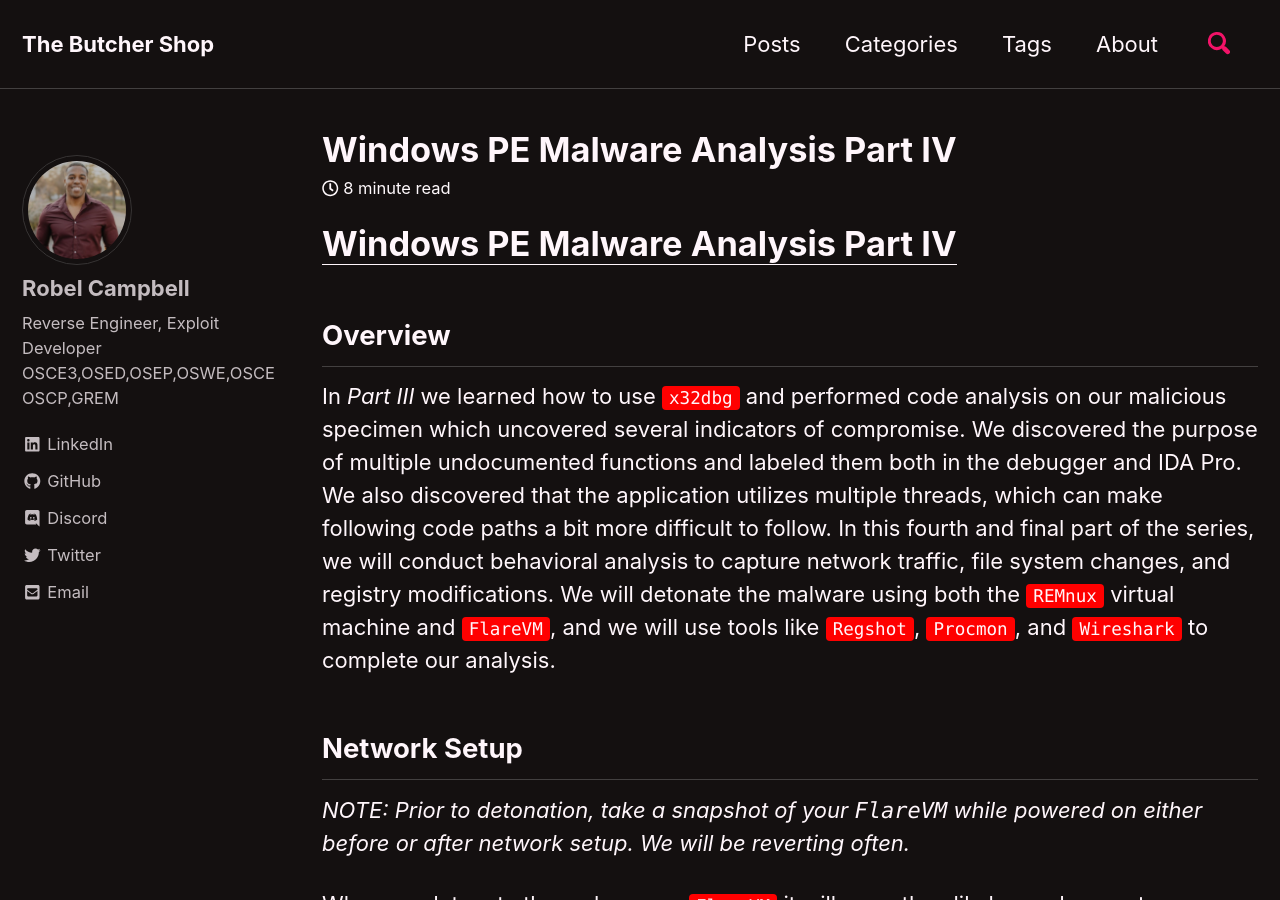
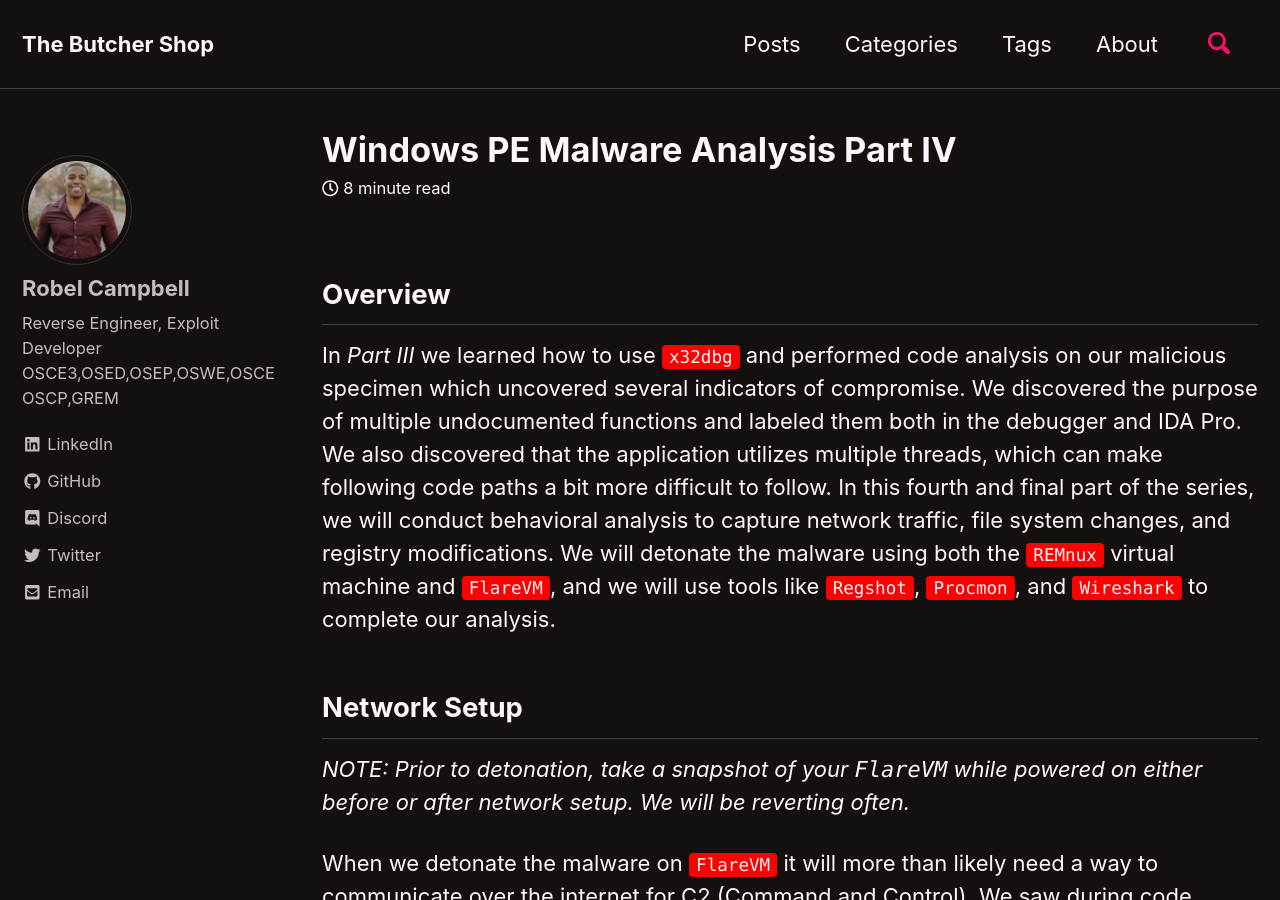
Before and after one commit to x0rb3l/robelcampbell, a Jekyll site: the page built from _posts/2021-11-17-Windows PE Malware Analysis Part IV.md, in a window 1280 px wide and 900 px high. Built offline with Jekyll 4.4.1, drawn with Linux system fonts in a browser that asks for light colours; cached includes are drawn as plain includes; nearby versions of some CDN libraries.

Commit message:
Update 2021-11-17-Windows PE Malware Analysis Part IV.md

```diff
--- a/_posts/2021-11-17-Windows PE Malware Analysis Part IV.md
+++ b/_posts/2021-11-17-Windows PE Malware Analysis Part IV.md
@@ -17,8 +17,6 @@ tags:
   - regshot
   - procdot
 ---
-
-# <u>Windows PE Malware Analysis Part IV</u>
 
 ## Overview
 In *Part III* we learned how to use `x32dbg` and performed code analysis on our malicious specimen which uncovered several indicators of compromise. We discovered the purpose of multiple undocumented functions and labeled them both in the debugger and IDA Pro. We also discovered that the application utilizes multiple threads, which can make following code paths a bit more difficult to follow. In this fourth and final part of the series, we will conduct behavioral analysis to capture network traffic, file system changes, and registry modifications. We will detonate the malware using both the `REMnux` virtual machine and `FlareVM`, and we will use tools like `Regshot`, `Procmon`, and `Wireshark` to complete our analysis.
```
